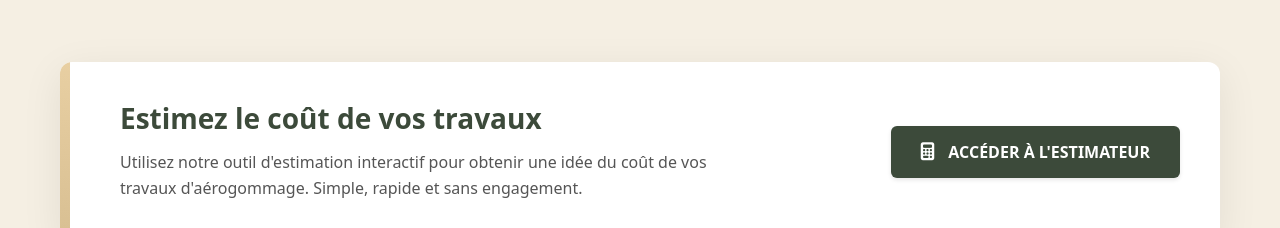
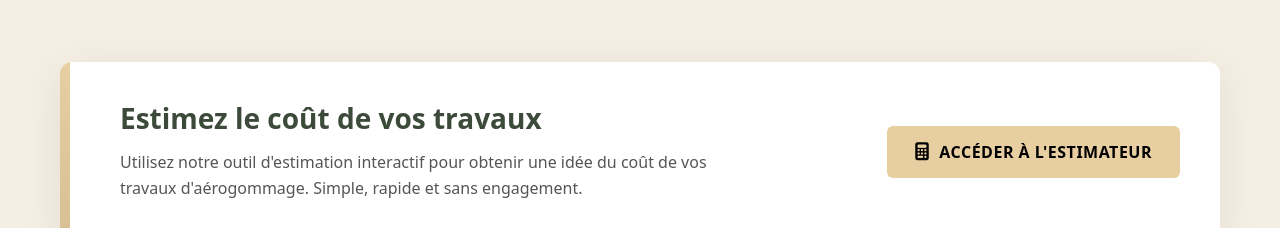
Before and after one commit to yoyoboul/aerogommage_site, a React (Vite) app: page / in a window 1280 px wide. Shown: the part 1380-1608 px from the top of the page. Built offline with nearby package versions, Linux system fonts and the light colour scheme.

Commit message:
Uniformisation du bouton Accéder à l'estimateur avec les autres boutons

```diff
--- a/src/App.jsx
+++ b/src/App.jsx
@@ -287,7 +287,7 @@ function App() {
               <p>Utilisez notre outil d'estimation interactif pour obtenir une idée du coût de vos travaux d'aérogommage. Simple, rapide et sans engagement.</p>
             </div>
             <div className="estimator-cta-action">
-              <a href="/estimateur" className="btn btn-primary btn-large">
+              <a href="/estimateur" className="btn btn-secondary btn-large">
                 <i className="fas fa-calculator"></i> Accéder à l'estimateur
               </a>
             </div>
```
